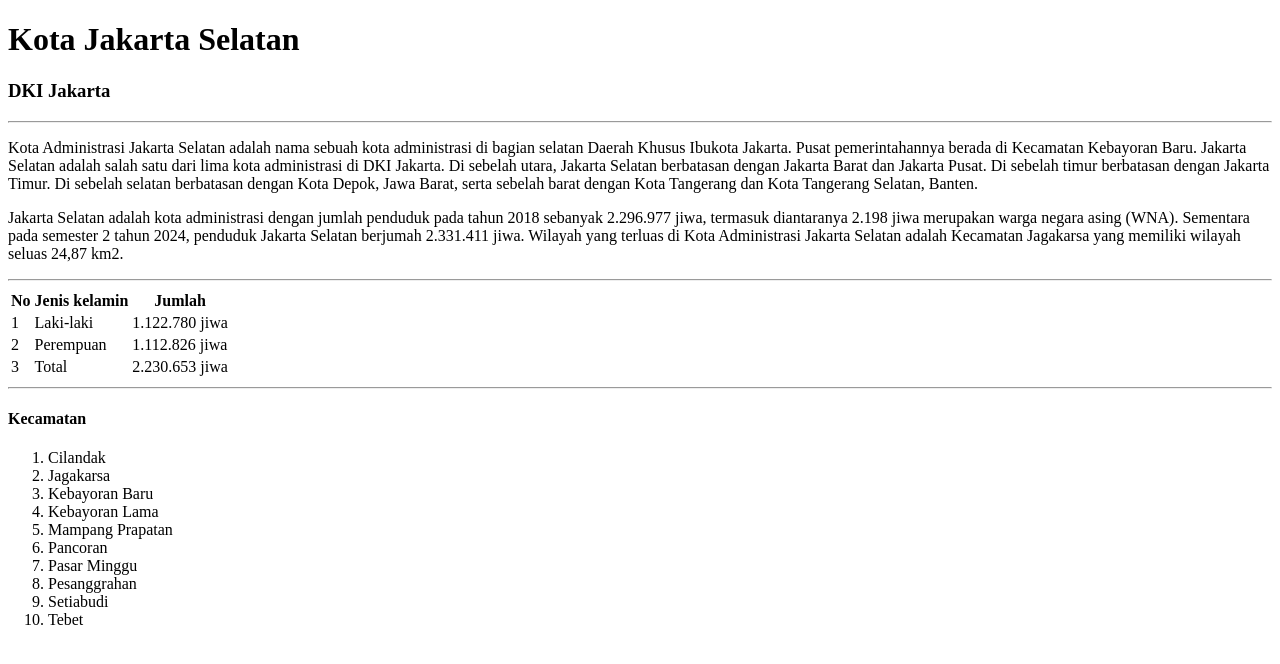
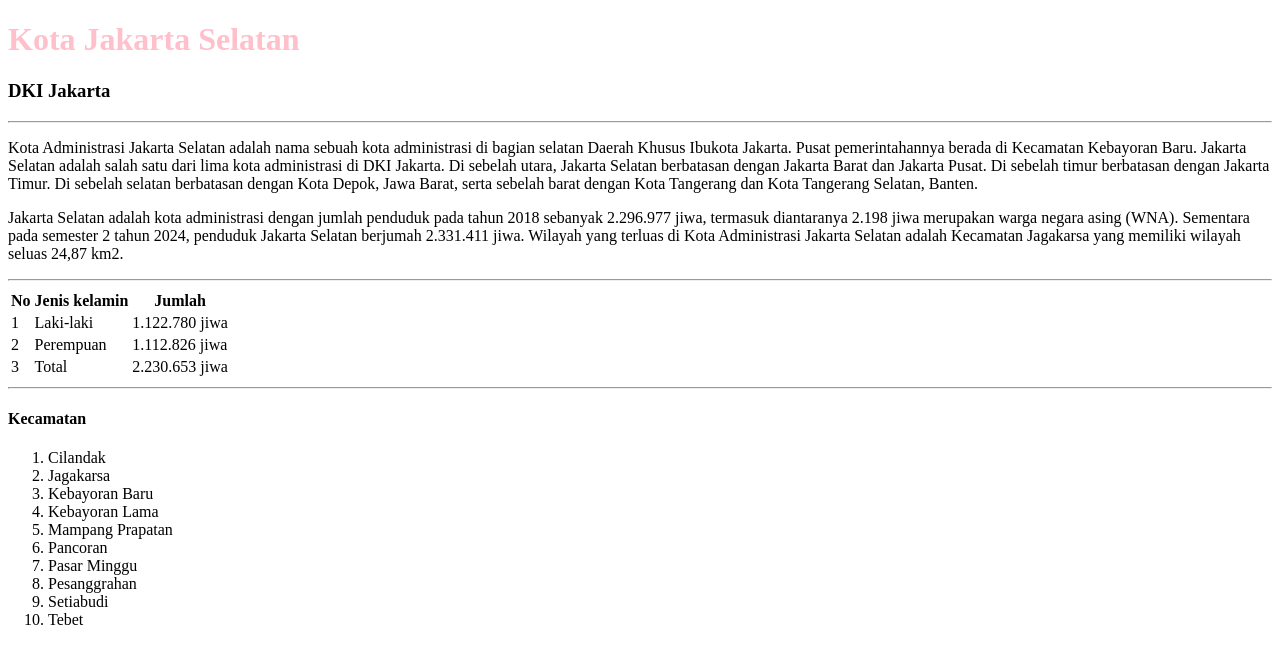
Before and after one commit to jihanathiyah/pgweb2025-acara1, a plain HTML site: page index.html in a window 1280 px wide. Drawn offline with Linux system fonts and the light colour scheme.

Commit message:
ubah warna judul

```diff
--- a/index.html
+++ b/index.html
@@ -10,7 +10,7 @@
 <body>
     <main>
         <!-- Judul -->
-        <h1>Kota Jakarta Selatan</h1>
+        <h1 style="color: pink;">Kota Jakarta Selatan</h1>
 
         <!-- Sub Judul -->
         <h3>DKI Jakarta</h3>
```
